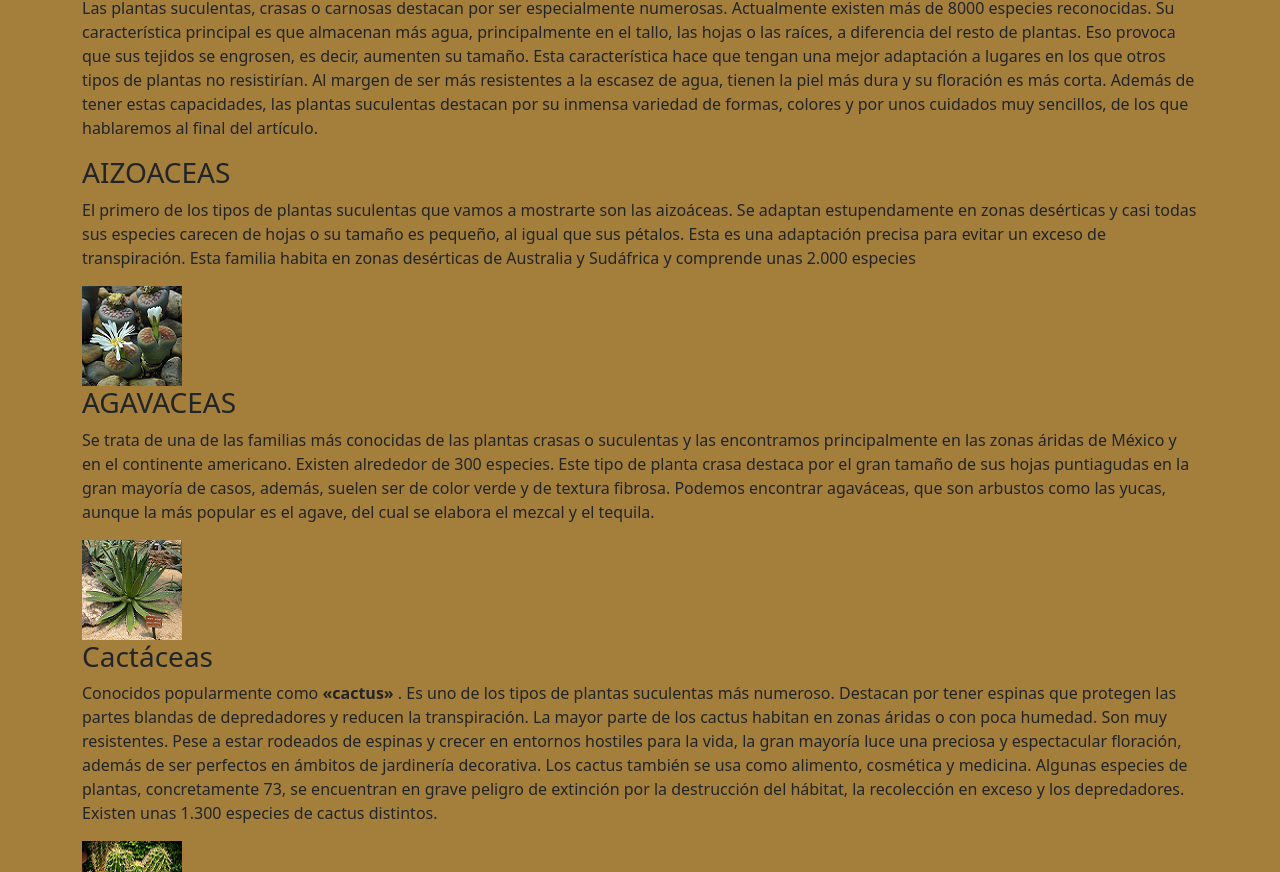
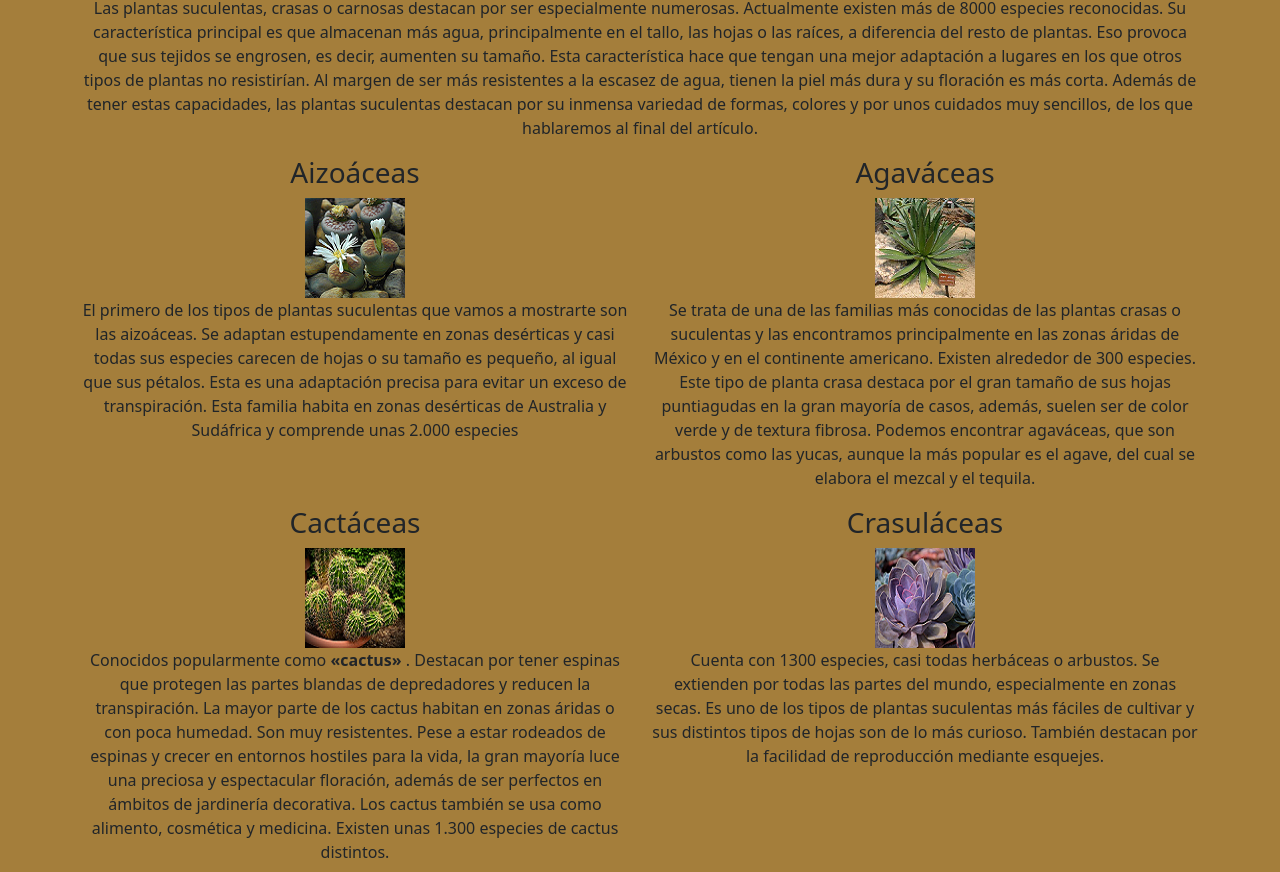
Before and after one commit to dejavu1970/suculenta-finochietti, a website: page pages/especies.html in a window 1280 px wide. Shown: the part 236-1108 px from the top of the page. Drawn offline with nearby package versions, Linux system fonts and the light colour scheme; a web font is replaced by a local one.

Commit message:
cambios en sass

```diff
--- a/pages/especies.html
+++ b/pages/especies.html
@@ -35,41 +35,56 @@
     </header>
     <div class="container">
 
-        <main class="especies">
-            <h1>Especies de Suculentas</h1>
-
-            <div class="intro">
-                <h2>¿Qué son las plantas suculentas?</h2>
-                <p> Las plantas suculentas, crasas o carnosas destacan por ser especialmente        numerosas.         Actualmente existen más de 8000 especies reconocidas.
+        <main class="container-main text-center">
+            <h1 class="bg-titulo2">Especies de Suculentas</h1>
+            <div class="row">
+                <div class="col-sm-12">
+                    <h2 class="bg-subtitulo">¿Qué son las plantas suculentas?</h2>
+                    <p class="psubt"> Las plantas suculentas, crasas o carnosas destacan por ser especialmente        numerosas.         Actualmente existen más de 8000 especies reconocidas.
                     Su característica principal es que almacenan más agua, principalmente en el tallo, las hojas o las raíces, a diferencia del resto de plantas. Eso provoca que sus tejidos se engrosen, es decir, aumenten su tamaño. Esta característica hace que tengan una mejor adaptación a lugares en los que otros tipos de plantas no resistirían.
                     Al margen de ser más resistentes a la escasez de agua, tienen la piel más dura y su floración es más corta. Además de tener estas capacidades, las plantas suculentas destacan por su inmensa variedad de formas, colores y por unos cuidados muy sencillos, de los que hablaremos al final del artículo.</p>
                 </div>
-            <div class="especie1">
-                <h3>AIZOACEAS</h3>
-                <P>El primero de los tipos de plantas suculentas que vamos a mostrarte son las aizoáceas. Se adaptan estupendamente en zonas desérticas y casi todas sus especies carecen de hojas o su tamaño es pequeño, al igual que sus pétalos.
+            </div>
+
+            <div class="row">
+                <div class="col-sm-6 tx-img">
+                    <h3 class="h3">Aizoáceas</h3>
+
+                    <img src="/img/aizoacea.png" alt="" >
+                    <P class="pint">El primero de los tipos de plantas suculentas que vamos a mostrarte son las aizoáceas. Se adaptan estupendamente en zonas desérticas y casi todas sus especies carecen de hojas o su tamaño es pequeño, al igual que sus pétalos.
                     Esta es una adaptación precisa para evitar un exceso de transpiración. Esta familia habita en zonas desérticas de Australia y Sudáfrica y comprende unas 2.000 especies</P>
-                <img src="../img/aizoacea.png" alt="">
+
                 </div>
-            <div class="especie2">
-                <h3>AGAVACEAS</h3>
-                <p>Se trata de una de las familias más conocidas de las plantas crasas o suculentas y las encontramos principalmente en las zonas áridas de México y en el continente americano. Existen alrededor de 300 especies.
+                <div class="col-sm-6 tx-img">
+                    <h3 class="h3">Agaváceas</h3>
+                    <img src="/img/agavacea.png" alt="">
+                    <p class="pint">Se trata de una de las familias más conocidas de las plantas crasas o suculentas y las encontramos principalmente en las zonas áridas de México y en el continente americano. Existen alrededor de 300 especies.
                     Este tipo de planta crasa destaca por el gran tamaño de sus hojas puntiagudas en la gran mayoría de casos, además, suelen ser de color verde y de textura fibrosa.
                     Podemos encontrar agaváceas, que son arbustos como las yucas, aunque la más popular es el agave, del cual se elabora el mezcal y el tequila.</p>
-                <img src="../img/agavacea.png" alt="">
+
                 </div>
-            <div class="especie3">
-                <h3>Cactáceas</h3>
-                <p>Conocidos popularmente como <strong>«cactus»</strong> . Es uno de los tipos de plantas suculentas más numeroso. Destacan por tener espinas que protegen las partes blandas de depredadores y reducen la transpiración.
+            </div>
+            <div class="row">
+                <div class="col-sm-6 tx-img">
+                    <h3 class="h3">Cactáceas</h3>
+                    <img src="/img/cactacea.png" alt="">
+                    <p class="pint">Conocidos popularmente como <strong>«cactus»</strong> .  Destacan por tener espinas que protegen las partes blandas de depredadores y reducen la transpiración.
                     La mayor parte de los cactus habitan en zonas áridas o con poca humedad. Son muy resistentes. Pese a estar rodeados de espinas y crecer en entornos hostiles para la vida, la gran mayoría luce una preciosa y espectacular floración, además de ser perfectos en ámbitos de jardinería decorativa.
-                Los cactus también se usa como alimento, cosmética y medicina. Algunas especies de plantas, concretamente 73, se encuentran en grave peligro de extinción por la destrucción del hábitat, la recolección en exceso y los depredadores. Existen unas 1.300 especies de cactus distintos.
+                    Los cactus también se usa como alimento, cosmética y medicina. Existen unas 1.300 especies de cactus distintos.
                 </p>
-                <img src="../img/cactacea.png" alt="">
+
                 </div>
-            <div class="especie4">
-                <h3>Crasuláceas</h3>
-                <p>Cuenta con 1300 especies, casi todas herbáceas o arbustos. Se extienden por todas las partes del mundo, especialmente en zonas secas. Es uno de los tipos de plantas suculentas más fáciles de cultivar y sus distintos tipos de hojas son de lo más curioso. También destacan por la facilidad de reproducción mediante esquejes.</p>
-                <img src="../img/crasulaceas.png" alt="">
+                <div class="col-sm-6 tx-img">
+                    <h3 class="h3">Crasuláceas</h3>
+                    <img src="/img/crasulaceas.png" alt="">
+                    <p class="pint">Cuenta con 1300 especies, casi todas herbáceas o arbustos. Se extienden por todas las partes del mundo, especialmente en zonas secas. Es uno de los tipos de plantas suculentas más fáciles de cultivar y sus distintos tipos de hojas son de lo más curioso. También destacan por la facilidad de reproducción mediante esquejes.</p>
+
                 </div>
+
+
+            </div>
+
+
         </main>
     </div>
 
```
Lines whose indentation alone changed are shown as unchanged.
